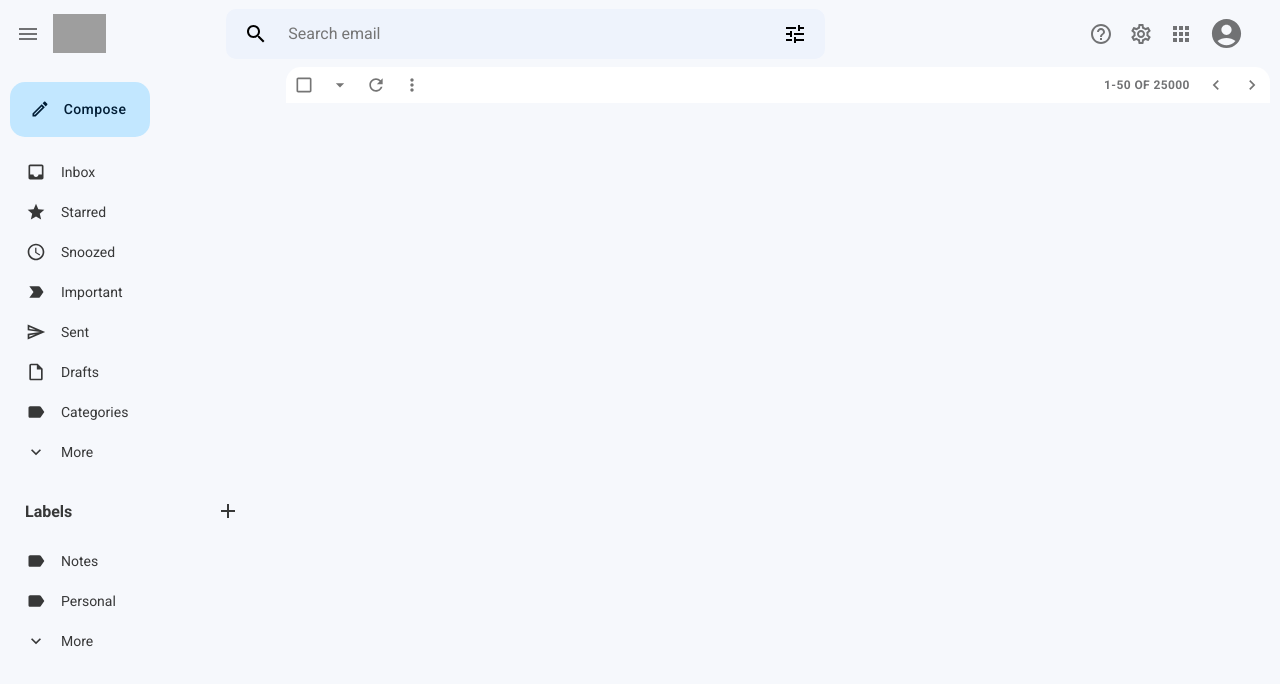
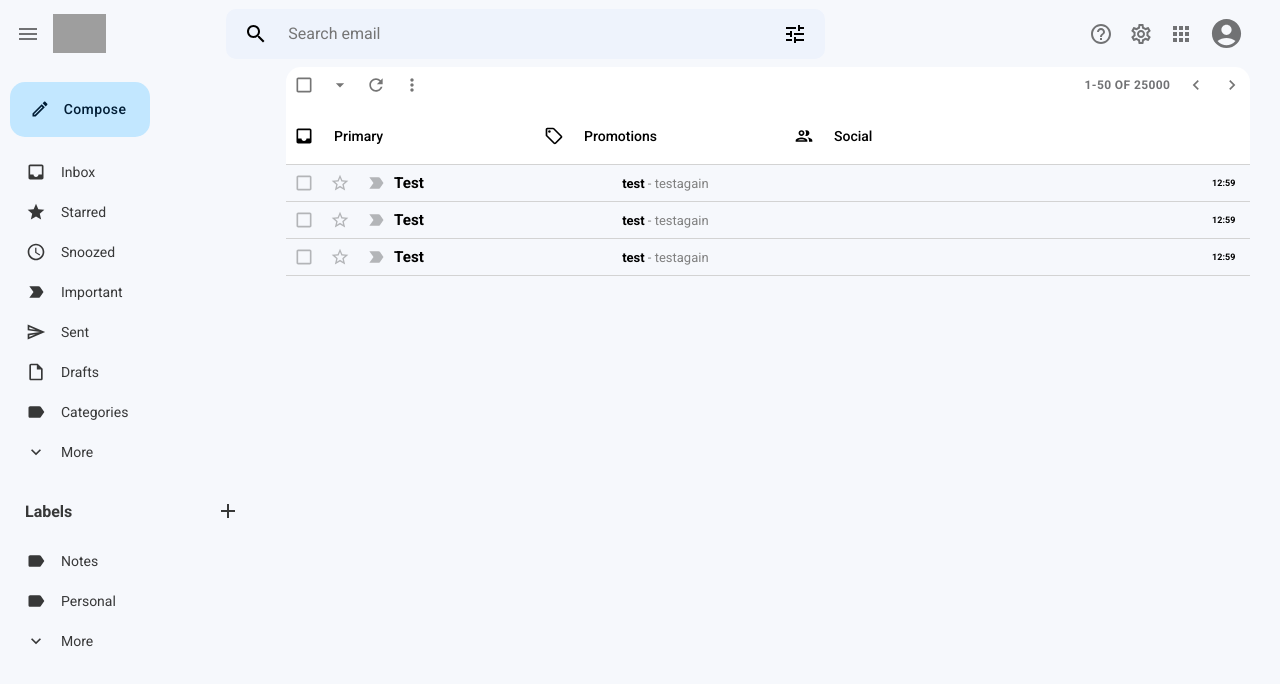
Before and after one commit to aaqeebh1/gmail-clone, a React (Create React App) app: page / in a window 1280 px wide. Shown: the top 684 px of the page. Built offline with nearby package versions, Linux system fonts and the light colour scheme; grey boxes are pictures that could not be loaded.

Commit message:
email sections complete email rows added

```diff
--- a/src/App.css
+++ b/src/App.css
@@ -1,4 +1,5 @@
 .app__body {
     display: flex;
     height: 100vh;
+    margin-right: 20px;
 }
--- a/src/App.jsx
+++ b/src/App.jsx
@@ -14,9 +14,7 @@ function App() {
   return (
     <Router>
     <div className="app">
-      <Routes>
-      <Route path="/" element={<Header />}/>
-      </Routes>
+      <Header />
       <div className="app__body">
       <Sidebar />
       <Routes>
--- a/src/components/EmailList.css
+++ b/src/components/EmailList.css
@@ -1,17 +1,20 @@
+
 .email__list {
   width: 100%;
 }
 
-.email__list--top-bar{
+.email__list--top-bar {
   display: flex;
   align-items: center;
   justify-content: space-between;
   width: 98%;
   background-color: #fff;
-    margin-right: 20px;
   border-top-left-radius: 15px;
   border-top-right-radius: 15px;
+  /* margin-right: 20px; */
   margin-left: 10px;
+
+
 }
 
 .email__number {
@@ -19,3 +22,53 @@
   font-weight: 600;
   color: #717274;
 }
+
+.email__list--middle-bar {
+  display: flex;
+  text-align: left;
+  width: 98%;
+  margin-left: 10px;
+  background-color: #fff;
+}
+
+.email__list--section{
+  top: 0;
+  display: flex;
+  align-items: center;
+  width: calc(100% / 3);
+  max-width: 250px;
+  height: 56px;
+  padding-top: 5px;
+  cursor: pointer;
+}
+
+
+
+.email__list--section:hover {
+    background-color: #F2F2F2;
+}
+
+.email__list--icon{
+    margin-left: 8px;
+}
+
+.email__list--section-title {
+    margin-left: 20px;
+    font-size: 14px;
+    font-weight: 500;
+}
+
+.blue:hover {
+
+    border-bottom: 2px solid blue;
+}
+
+.red:hover {
+    border-bottom: 2px solid red;
+
+}
+
+.green:hover{
+    border-bottom: 2px solid green;
+
+}
--- a/src/components/EmailList.jsx
+++ b/src/components/EmailList.jsx
@@ -7,6 +7,11 @@ import RefreshIcon from "@mui/icons-material/Refresh";
 import MoreVertIcon from "@mui/icons-material/MoreVert";
 import ChevronLeftIcon from "@mui/icons-material/ChevronLeft";
 import ChevronRightIcon from "@mui/icons-material/ChevronRight";
+import Inbox from "@mui/icons-material/Inbox";
+import LocalOfferOutlinedIcon from '@mui/icons-material/LocalOfferOutlined';
+import GroupOutlinedIcon from '@mui/icons-material/GroupOutlined';
+import Section from "./Section";
+import EmailRow from "./EmailRow";
 
 const EmailList = () => {
   return (
@@ -38,6 +43,16 @@ const EmailList = () => {
           </IconButton>
         </div>
       </div>
+      <div className="email__list--middle-bar">
+        <Section Icon={Inbox} title='Primary' color={' red'}/>
+        <Section Icon={LocalOfferOutlinedIcon} title='Promotions' color={' green'}/>
+        <Section Icon={GroupOutlinedIcon} title='Social' color={' blue'}/>
+      </div>
+      <div className="email__list--rows">
+        <EmailRow title='Test' subject='test' description='testagain' time='12:59'/>
+        <EmailRow title='Test' subject='test' description='testagain' time='12:59'/>
+        <EmailRow title='Test' subject='test' description='testagain' time='12:59'/>
+      </div>
     </div>
   );
 };
--- /dev/null
+++ b/src/components/EmailRow.css
@@ -0,0 +1,58 @@
+.email__row{
+    display: flex;
+    align-items: center;
+    height: auto;
+    width: 98%;
+    margin-left: 10px;
+    cursor: pointer;
+    border-bottom: 1px solid lightgrey;
+}
+
+.email__row:nth-child(1) {
+    border-top: 1px solid lightgrey;
+}
+
+.email__row:hover {
+    border: 1px solid lightgrey;
+    box-shadow: 0px 7px 15px -8px rgba(0,0,0,0.69)
+    ;
+}
+
+.email__row--options {
+    display: flex;
+    opacity: 0.5;
+}
+
+.email__row:hover > .email__row--options {
+    opacity: 1;
+}
+
+.email__row--title {
+    font-size: 13px;
+    flex: 0.3;
+}
+.email__row--message {
+    display: flex;
+    flex: 0.8;
+    align-items: center;
+    font-size: 13px;
+}
+.email__row--message > h4 {
+    width: 400px;
+    white-space: nowrap;
+    overflow: hidden;
+    text-overflow: ellipsis;
+    padding-left: 5px;
+    padding-right: 5px;
+}
+.email__row--time {
+    padding-right: 15px;
+    font-size: 9px;
+    font-weight: 700;
+
+}
+
+.email__row--description{
+    font-weight: 400;
+    color: grey;
+}
--- /dev/null
+++ b/src/components/EmailRow.jsx
@@ -0,0 +1,38 @@
+import { IconButton } from "@mui/material";
+import React from "react";
+import {useNavigate} from 'react-router-dom'
+import "./EmailRow.css";
+import CheckBoxOutlineBlankIcon from "@mui/icons-material/CheckBoxOutlineBlank";
+import StarBorderOutlinedIcon from "@mui/icons-material/StarBorderOutlined";
+import LabelImportantOutlinedIcon from "@mui/icons-material/LabelImportantOutlined";
+
+const EmailRow = ({ title, subject, description, time, id }) => {
+    const history = useNavigate()
+  return (
+    <div className="email__row" onClick={() => history('/mail')}>
+      <div className="email__row--options">
+        <IconButton>
+          <CheckBoxOutlineBlankIcon fontSize="small" />
+        </IconButton>
+        <IconButton>
+          <StarBorderOutlinedIcon fontSize="small" />
+        </IconButton>
+        <IconButton>
+          <LabelImportantOutlinedIcon fontSize="small" />
+        </IconButton>
+      </div>
+      <div className="email__row--title">
+        <h3 className="title">{title}</h3>
+      </div>
+      <div className="email__row--message">
+        <h4>
+          {subject}{" "}
+          <span className="email__row--description">- {description}</span>
+        </h4>
+      </div>
+      <p className="email__row--time">{time}</p>
+    </div>
+  );
+};
+
+export default EmailRow;
--- a/src/components/Header.css
+++ b/src/components/Header.css
@@ -3,6 +3,7 @@
     align-items: center;
     padding: 8px;
     background-color: #F6F8FC;
+    position: sticky;
 }
 
 .header__left {
@@ -19,6 +20,7 @@
     object-fit: contain;
     height: 40px;
     margin-left: 5px;
+    cursor: pointer;
 }
 
 .header__middle {
--- a/src/components/Header.jsx
+++ b/src/components/Header.jsx
@@ -8,15 +8,17 @@ import AccountCircleIcon from "@mui/icons-material/AccountCircle";
 import HelpOutlineOutlinedIcon from "@mui/icons-material/HelpOutlineOutlined";
 import TuneOutlinedIcon from "@mui/icons-material/TuneOutlined";
 import "./Header.css";
+import { useNavigate } from "react-router";
 
 const Header = () => {
+  const history = useNavigate()
   return (
     <div className="header">
       <div className="header__left">
         <IconButton>
           <MenuIcon className="menuIcon" />
         </IconButton>
-        <img src="https://ssl.gstatic.com/ui/v1/icons/mail/rfr/logo_gmail_lockup_default_1x_r4.png" />
+        <img src="https://ssl.gstatic.com/ui/v1/icons/mail/rfr/logo_gmail_lockup_default_1x_r4.png" onClick={() => history('/')} />
       </div>
       <div className="header__middle">
         <div className="search__wrapper">
--- a/src/components/Mail.jsx
+++ b/src/components/Mail.jsx
@@ -7,7 +7,7 @@ import './Mail'
 const Mail = () => {
     return (
         <div>
-
+            <h1>What up fam</h1>
         </div>
     );
 }
--- /dev/null
+++ b/src/components/Section.jsx
@@ -0,0 +1,12 @@
+import React from 'react';
+
+const Section = ({Icon, title, color}) => {
+    return (
+        <div className={`email__list--section ${color}`}>
+          <Icon fontSize="small" className='email__list--icon'/>
+          <h4 className="email__list--section-title">{title}</h4>
+        </div>
+    );
+}
+
+export default Section;
--- a/src/components/Sidebar.css
+++ b/src/components/Sidebar.css
@@ -1,3 +1,7 @@
+.sidebar {
+    position: sticky;
+}
+
 .sidebar__compose--btn{
     width: 140px !important;
     margin: 15px 0 15px 10px !important;
```
Lines whose indentation alone changed are shown as unchanged.
